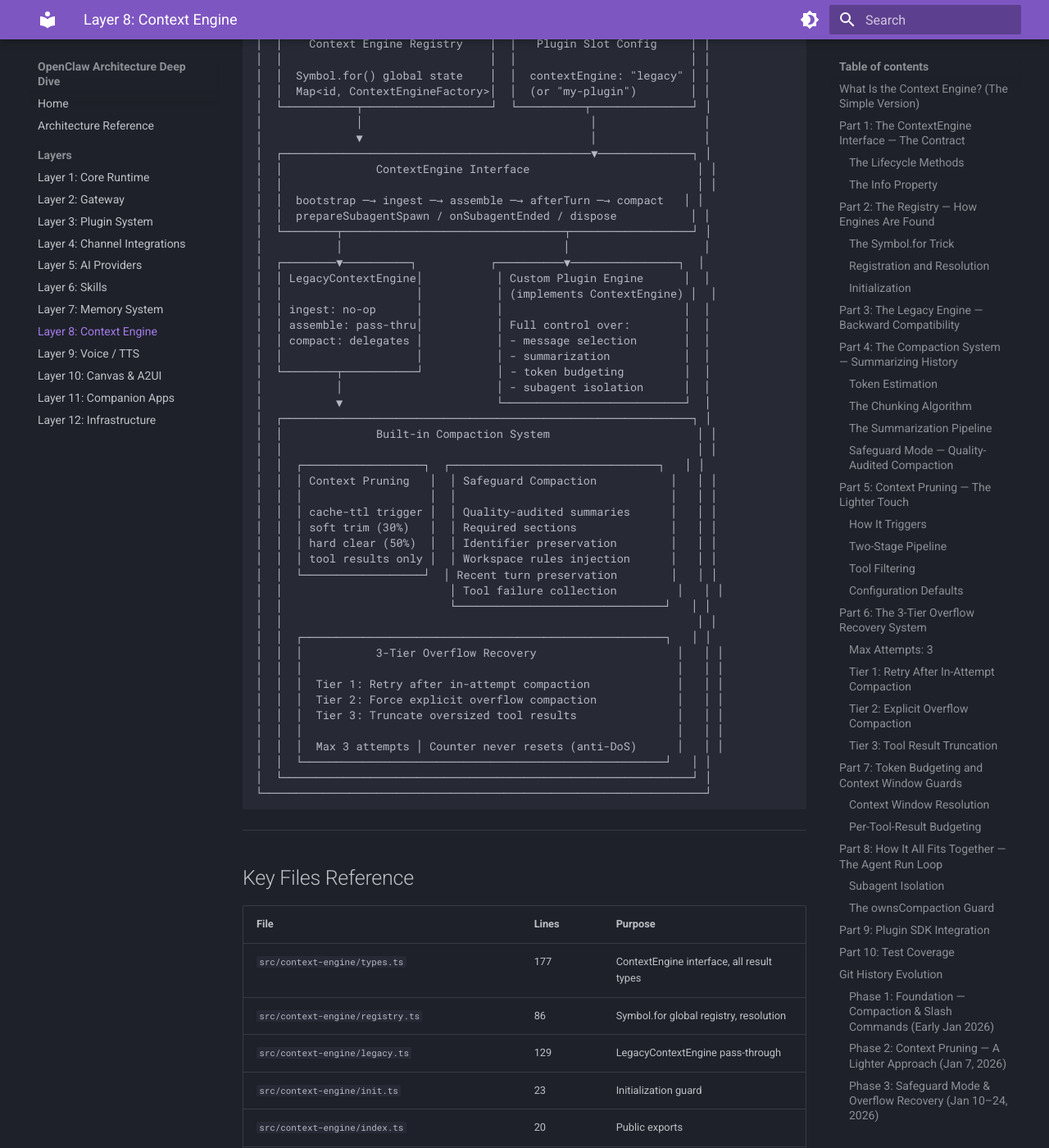
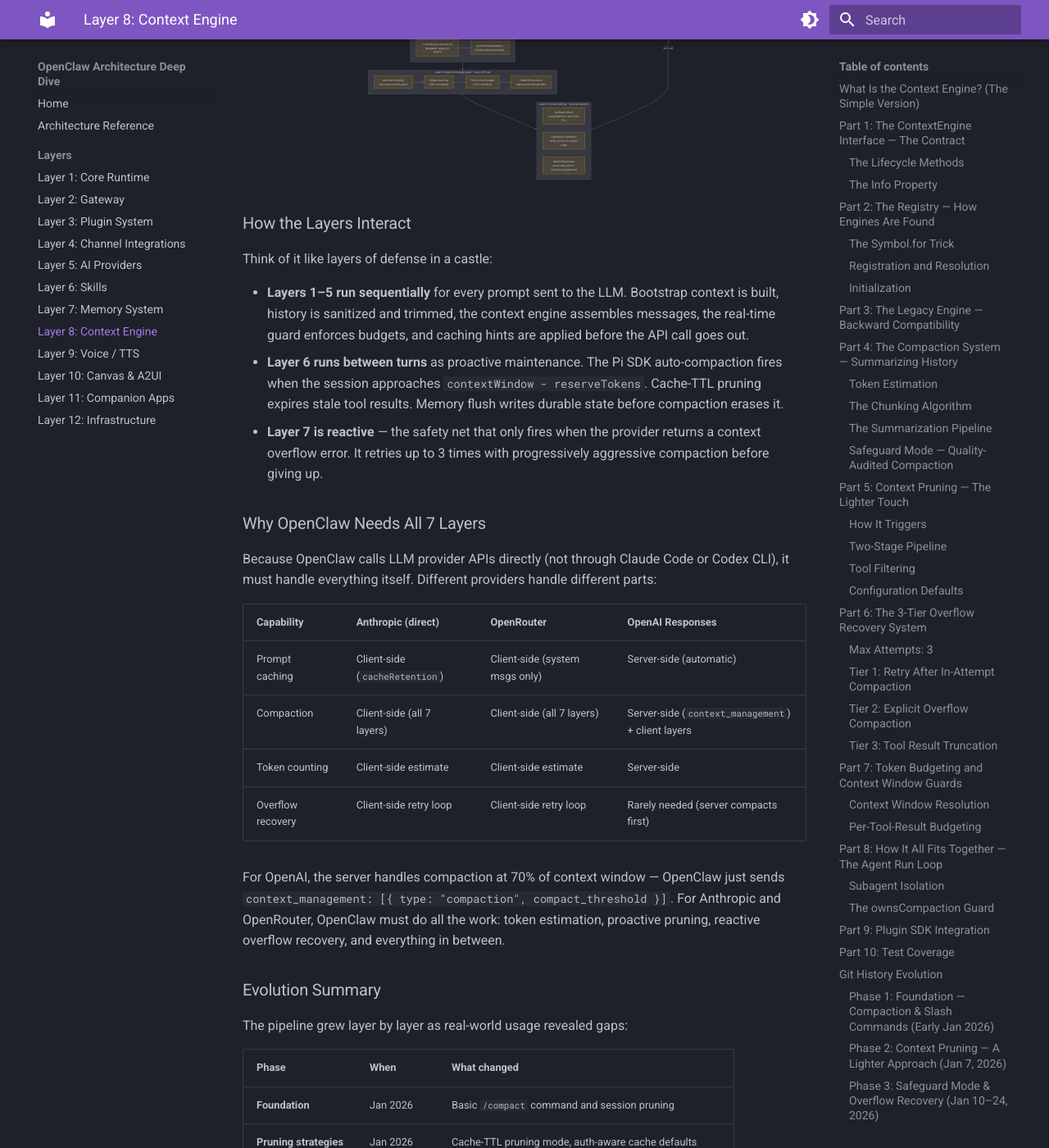
Before and after one commit to elitecoder/open-claw-architecture, an MkDocs documentation site: the page built from docs/layers/layer-8-context-engine.md, in a window 1280 px wide and 1400 px high, scrolled down 15323 px. Shown: the whole window at 82% size. Built offline with MkDocs 1.6.1 and Material for MkDocs 9.7.7, drawn with Linux system fonts in a browser that asks for light colours; some of the changed text lies outside the part shown.

Commit message:
docs: add 7-layer context management pipeline diagram and provider comparison
Add a new section to the Layer 8 (Context Engine) doc covering the full
context management pipeline: bootstrap, session history sanitization,
context engine assembly, real-time budget guard, prompt caching, proactive
maintenance, and overflow recovery. Includes a Mermaid architecture diagram,
provider comparison table, and evolution timeline.

Also enable Mermaid rendering in mkdocs.yml.

Co-Authored-By: Claude Opus 4.6 (1M context) <noreply@anthropic.com>

````diff
--- a/docs/layers/layer-8-context-engine.md
+++ b/docs/layers/layer-8-context-engine.md
@@ -606,6 +606,118 @@ The system started in early January 2026 with Peter Steinberger adding a simple
 
 ---
 
+## The 7-Layer Context Management Pipeline
+
+The context engine is part of a broader **7-layer pipeline** that manages everything the model sees. Understanding the full pipeline shows how context flows from session start through to overflow recovery — and why each layer exists.
+
+### Pipeline Diagram
+
+```mermaid
+flowchart TB
+    subgraph L1["Layer 1: Bootstrap — session start"]
+        direction LR
+        BP["Bootstrap files\n(AGENTS.md, SOUL.md, ...)"]
+        SP["System prompt builder\n(tools, skills, runtime info)"]
+        BC["Bootstrap budget cap\n(bootstrapMaxChars,\nbootstrapTotalMaxChars)"]
+        BP --> BC --> SP
+    end
+
+    subgraph L2["Layer 2: Session history pipeline — before each prompt"]
+        direction LR
+        SH["sanitizeSessionHistory()\n(provider-specific cleanup)"]
+        VT["validateAnthropicTurns()\nvalidateGeminiTurns()\n(role ordering)"]
+        LH["limitHistoryTurns()\n(per-channel/DM turn cap)"]
+        RP["sanitizeToolUseResultPairing()\n(orphan repair)"]
+        SH --> VT --> LH --> RP
+    end
+
+    subgraph L3["Layer 3: Context engine assembly"]
+        direction LR
+        CE["contextEngine.assemble()\n(pluggable: legacy or plugin)"]
+        SPA["systemPromptAddition\n(engine-injected context)"]
+        CE --> SPA
+    end
+
+    subgraph L4["Layer 4: Real-time budget guard — every API call"]
+        direction LR
+        TG["transformContext()\ntool-result-context-guard"]
+        SC["Single result cap\n(50% of window)"]
+        TE["Total context budget\n(75% of window)"]
+        EV["Oldest-first eviction\n(replace with placeholder)"]
+        TG --> SC --> TE --> EV
+    end
+
+    subgraph L5["Layer 5: Prompt caching — provider-specific"]
+        direction LR
+        AC["Anthropic direct\ncacheRetention: short (5m TTL)"]
+        OR["OpenRouter Anthropic\ncache_control on system msgs"]
+        OA["OpenAI Responses\nserver-side (store + context_management)"]
+    end
+
+    subgraph L6["Layer 6: Proactive maintenance — between turns"]
+        direction LR
+        AT["contextEngine.afterTurn()\n(post-turn lifecycle)"]
+        PR["Cache-TTL pruning\n(expire tool results > 5m)"]
+        MF["Memory flush\n(pre-compaction durable writes)"]
+        SDK["Pi SDK auto-compaction\n(threshold: window - reserveTokens)"]
+        AT --> PR
+        MF --> SDK
+    end
+
+    subgraph L7["Layer 7: Overflow recovery — on API error"]
+        direction LR
+        DET["Detect overflow\n(isLikelyContextOverflowError)"]
+        TOK["Extract token count\nfrom error message"]
+        CMP["contextEngine.compact()\n(summarize + prune)"]
+        TRT["truncateOversizedToolResults()\n(head+tail strategy)"]
+        GU["Give up after 3 attempts\n(suggest /reset)"]
+        DET --> TOK --> CMP -->|"still over"| TRT -->|"still over"| GU
+    end
+
+    L1 --> L2 --> L3 --> L4 --> L5
+    L6 -.->|"runs between turns"| L2
+    L5 -->|"API call"| L7
+    L7 -->|"retry"| L2
+```
+
+### How the Layers Interact
+
+Think of it like layers of defense in a castle:
+
+- **Layers 1–5 run sequentially** for every prompt sent to the LLM. Bootstrap context is built, history is sanitized and trimmed, the context engine assembles messages, the real-time guard enforces budgets, and caching hints are applied before the API call goes out.
+- **Layer 6 runs between turns** as proactive maintenance. The Pi SDK auto-compaction fires when the session approaches `contextWindow - reserveTokens`. Cache-TTL pruning expires stale tool results. Memory flush writes durable state before compaction erases it.
+- **Layer 7 is reactive** — the safety net that only fires when the provider returns a context overflow error. It retries up to 3 times with progressively aggressive compaction before giving up.
+
+### Why OpenClaw Needs All 7 Layers
+
+Because OpenClaw calls LLM provider APIs directly (not through Claude Code or Codex CLI), it must handle everything itself. Different providers handle different parts:
+
+| Capability | Anthropic (direct) | OpenRouter | OpenAI Responses |
+|---|---|---|---|
+| Prompt caching | Client-side (`cacheRetention`) | Client-side (system msgs only) | Server-side (automatic) |
+| Compaction | Client-side (all 7 layers) | Client-side (all 7 layers) | Server-side (`context_management`) + client layers |
+| Token counting | Client-side estimate | Client-side estimate | Server-side |
+| Overflow recovery | Client-side retry loop | Client-side retry loop | Rarely needed (server compacts first) |
+
+For OpenAI, the server handles compaction at 70% of context window — OpenClaw just sends `context_management: [{ type: "compaction", compact_threshold }]`. For Anthropic and OpenRouter, OpenClaw must do all the work: token estimation, proactive pruning, reactive overflow recovery, and everything in between.
+
+### Evolution Summary
+
+The pipeline grew layer by layer as real-world usage revealed gaps:
+
+| Phase | When | What changed |
+|---|---|---|
+| **Foundation** | Jan 2026 | Basic `/compact` command and session pruning |
+| **Pruning strategies** | Jan 2026 | Cache-TTL pruning mode, auth-aware cache defaults |
+| **Overflow recovery** | Feb 2026 | 3-tier overflow recovery, head+tail truncation |
+| **Real-time guard** | Feb 2026 | `transformContext` hook enforcing budgets every API call |
+| **Pluggable engine** | Mar 6, 2026 | `ContextEngine` interface, plugin system integration |
+| **Engine maturation** | Mar 2026 | Compaction model override, session key plumbing |
+
+The pattern: **reactive** (catch overflow errors) → **proactive** (prune before overflow) → **pluggable** (let engines own the full lifecycle). Each layer was added to cover gaps the previous layers couldn't handle.
+
+---
+
 ## Architecture Diagram
 
 ```
--- a/mkdocs.yml
+++ b/mkdocs.yml
@@ -34,7 +34,11 @@ markdown_extensions:
   - pymdownx.highlight:
       pygments_lang_class: true
   - pymdownx.inlinehilite
-  - pymdownx.superfences
+  - pymdownx.superfences:
+      custom_fences:
+        - name: mermaid
+          class: mermaid
+          format: !!python/name:pymdownx.superfences.fence_code_format
   - pymdownx.tabbed:
       alternate_style: true
   - tables
````
